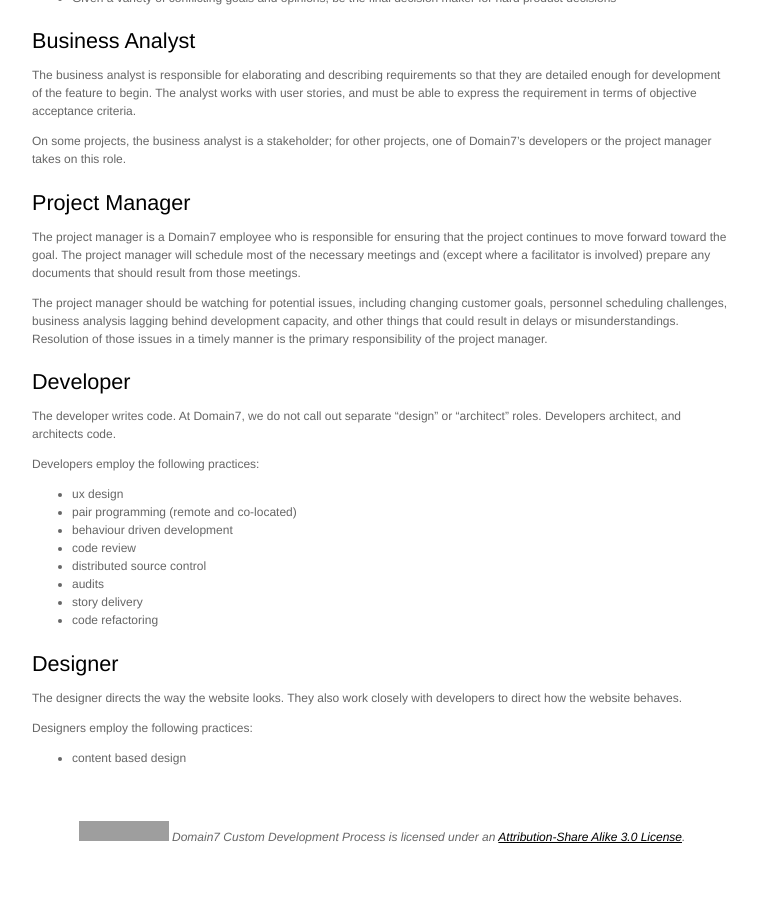
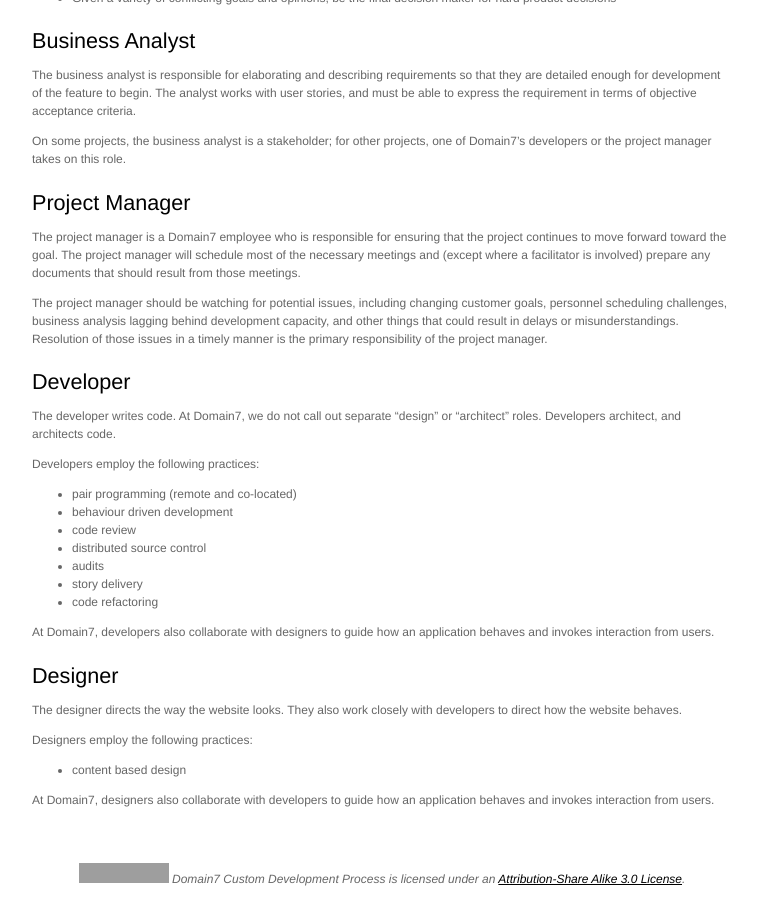
Before and after one commit to domain7/development, a Jekyll site: the page built from stakeholder_narrative.md, in a window 1280 px wide and 900 px high, scrolled down 2425 px. Shown: the whole window, without its empty margins (258-1015 px from the left). Built offline with Jekyll 4.4.1, drawn with Linux system fonts in a browser that asks for light colours; before the commit the page ends 3283 px from its top, so only the background shows below that; grey boxes are pictures that could not be loaded.

Commit message:
designers

```diff
--- a/_includes/designer.md
+++ b/_includes/designer.md
@@ -5,3 +5,5 @@
 Designers employ the following practices:
 
 * content based design
+
+At Domain7, designers also collaborate with developers to guide how an application behaves and invokes interaction from users.
--- a/_includes/developer.md
+++ b/_includes/developer.md
@@ -4,7 +4,6 @@
 
 Developers employ the following practices:
 
-* ux design
 * pair programming (remote and co-located)
 * behaviour driven development
 * code review
@@ -12,3 +11,5 @@
 * audits
 * story delivery
 * code refactoring
+
+At Domain7, developers also collaborate with designers to guide how an application behaves and invokes interaction from users.
```
